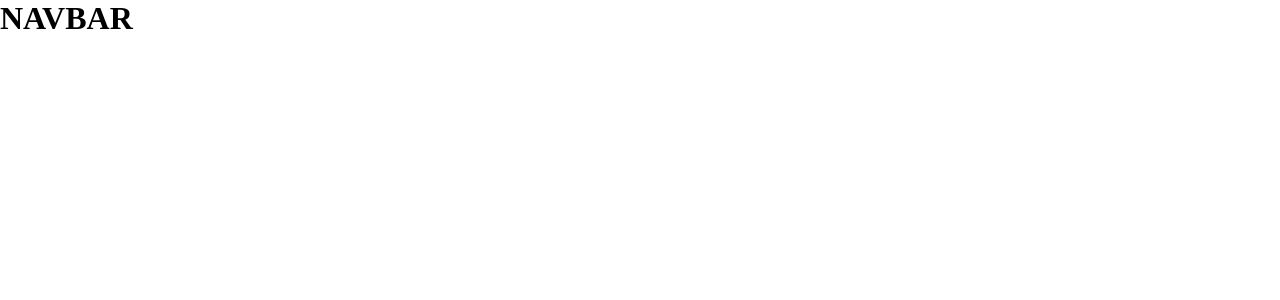
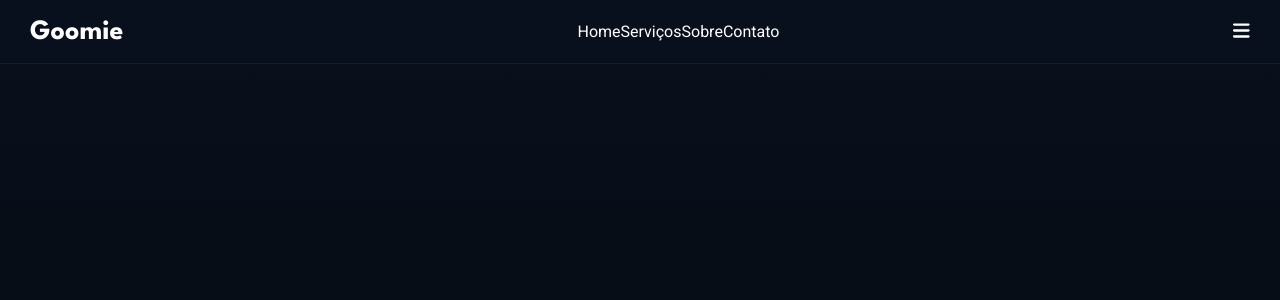
Before and after one commit to gustavops02/website-goomie, a Vue app: page / in a window 1280 px wide. Shown: the top 300 px of the page. Built offline with nearby package versions, Linux system fonts and the light colour scheme.

Commit message:
feat: navbar

```diff
--- a/package.json
+++ b/package.json
@@ -8,6 +8,10 @@
     "lint": "vue-cli-service lint"
   },
   "dependencies": {
+    "@fortawesome/fontawesome-svg-core": "^6.5.2",
+    "@fortawesome/free-regular-svg-icons": "^6.5.2",
+    "@fortawesome/free-solid-svg-icons": "^6.5.2",
+    "@fortawesome/vue-fontawesome": "^3.0.6",
     "core-js": "^3.8.3",
     "vue": "^3.2.13"
   },
--- a/src/App.vue
+++ b/src/App.vue
@@ -10,18 +10,26 @@ export default {
   name: 'App',
 
   components: {
-    MainPage
+    MainPage,
   }
 
 }
 </script>
 
 <style>
+@import url('https://fonts.googleapis.com/css2?family=League+Spartan:wght@700&display=swap');
+@import url('https://fonts.googleapis.com/css2?family=Roboto&display=swap');
+
 * {
   margin: 0;
   padding: 0;
   box-sizing: border-box;
 }
 
-body {}
+:root {
+  --var-cor-principal-body: #070D17;
+  --var-cor-navbar: #09101D;
+  --var-font-league-spartan: 'League Spartan';
+  --var-font-roboto: 'Roboto';
+}
 </style>
--- a/src/components/NavbarComponent.vue
+++ b/src/components/NavbarComponent.vue
@@ -1,5 +1,23 @@
 <template>
-    <h1> NAVBAR </h1>
+    <div class="navbar-container">
+        <div class="goomie-logo">
+            <span class="logo-title">Goomie</span>
+
+        </div>
+
+        <div class="navbar-nav">
+            <a class="home" href="#">Home</a>
+            <a class="services" href="#">Serviços</a>
+            <a class="about_us" href="#">Sobre</a>
+            <a class="contact" href="#">Contato</a>
+
+        </div>
+
+        <div class="menu-icon-container">
+            <fa-icon class="menu-icon" :icon="['fas', 'bars']" style="color: #fff;" />
+        </div>
+
+    </div>
 </template>
 
 
@@ -8,15 +26,12 @@
 export default {
     name: 'NavbarComponent',
     components: {
-
     },
-
     data() {
-
+        return {
+        }
     },
-
     methods: {
-
     }
 }
 
@@ -24,5 +39,33 @@
 
 
 <style scoped>
+.navbar-container {
+    height: 64px;
+    display: flex;
+    align-items: center;
+    border-bottom: 0.1px solid #171E27;
+    justify-content: space-between;
+    padding: 0px 30px 0px 30px;
+
+}
+
+.goomie-logo .logo-title {
+    color: #fff;
+    font-family: var(--var-font-league-spartan);
+    font-size: 28px;
+
+}
+.menu-icon {
+    font-size: 19px;
+}
+
+.navbar-nav {
+    font-family: var(--var-font-roboto);
+}
+
+.navbar-nav a {
+    color: #fff;
+    text-decoration: none;
+}
 
 </style>
--- a/src/components/pages/MainPage.vue
+++ b/src/components/pages/MainPage.vue
@@ -1,5 +1,7 @@
 <template>
-    <NavbarComponent/>
+    <div class="container">
+        <NavbarComponent/>
+    </div>
 
 </template>
 
@@ -22,4 +24,11 @@
 </script>
 
 
-<style scoped></style>
+<style>
+    .container {
+        width: 100vw;
+        min-height: 100vh;
+        background: rgb(9,16,29);
+        background: linear-gradient(0deg, rgba(9,16,29,1) 3%, rgba(7,13,23,1) 31%, rgba(7,13,23,1) 50%, rgba(7,13,23,1) 71%, rgba(9,16,29,1) 97%);
+    }
+</style>
--- a/src/main.js
+++ b/src/main.js
@@ -1,4 +1,12 @@
 import { createApp } from 'vue'
 import App from './App.vue'
 
-createApp(App).mount('#app')
+import { library } from '@fortawesome/fontawesome-svg-core'
+import { FontAwesomeIcon } from '@fortawesome/vue-fontawesome'
+import { faBars } from '@fortawesome/free-solid-svg-icons'
+
+library.add(faBars);
+
+createApp(App)
+.component('fa-icon', FontAwesomeIcon)
+.mount('#app')
```
Also changed, not shown: 1 other file (tests, documents, lock files or other folders). Lines whose indentation alone changed are shown as unchanged.
